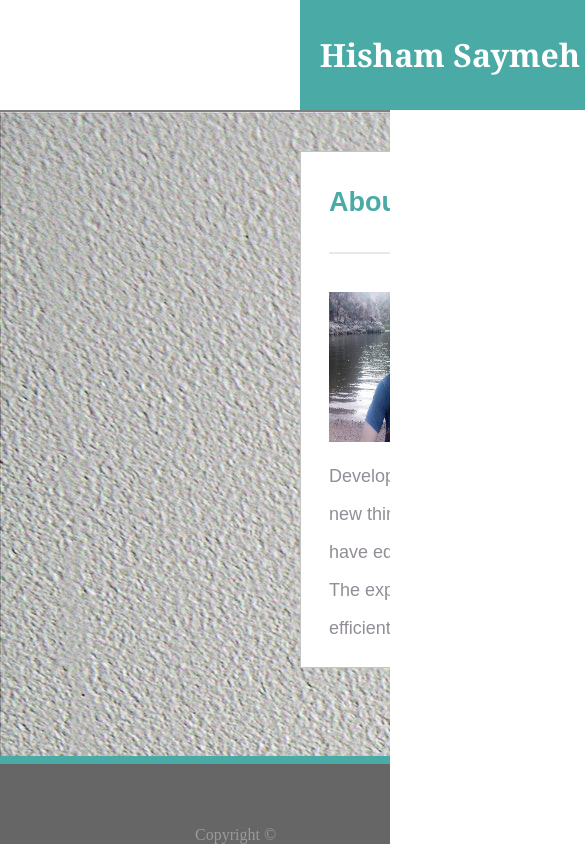
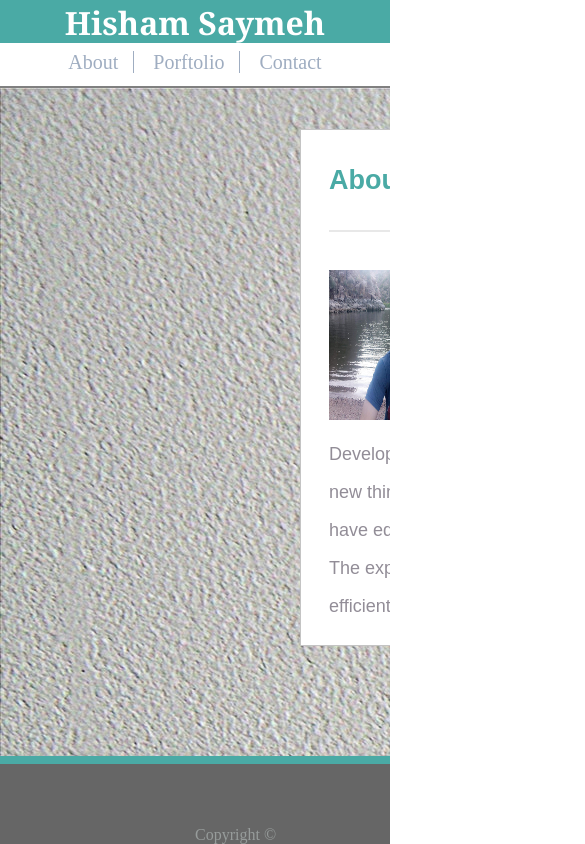
Before and after one commit to hishamss/Responsive-Portfolio, a plain HTML site: page index.html in a window 390 px wide. Shown: the top 844 px of the page, 585 px wide, since content can reach past the window. Drawn offline with Linux system fonts and the light colour scheme.

Commit message:
fixed h1 and nav in the header to adjust as requested for screen size 640px or less.

```diff
--- a/assets/css/style.css
+++ b/assets/css/style.css
@@ -6,6 +6,8 @@ body {
 header {
   background: #ffffff;
   border-bottom: 2px grey solid;
+  height: 86px;
+  line-height: 86px;
 }
 
 .header {
@@ -13,6 +15,7 @@ header {
   overflow: auto;
   margin: 0 300px;
   width: 960px;
+  height: 86px;
 }
 
 .header > h1 {
@@ -21,26 +24,26 @@ header {
   color: white;
   background: #4aaaa5;
   margin: 0;
-  height: 110px;
+  height: 100%;
   width: 300px;
   /* to center the name vertically and horizantally in h1 */
   text-align: center;
   vertical-align: middle;
-  line-height: 110px;
 }
 
 nav {
   float: right;
   text-align: center;
   vertical-align: middle;
-  line-height: 100px;
+  height: 100%;
+  margin: 0;
 }
 
 nav > a {
   color: #9fadc1;
   text-decoration: none;
   padding: 0 15px;
-  border-right: 1px grey solid;
+  border-right: 1px #9fadc1 solid;
   font-size: 20px;
 }
 
@@ -57,7 +60,7 @@ section {
   position: fixed;
   left: 0;
   bottom: 80px;
-  top: 112px;
+  top: 88px;
   background-image: url("../images/grey-texture.jpg");
   width: 100%;
   overflow: auto;
@@ -279,3 +282,33 @@ textarea {
   height: 40px;
   text-align: center;
 }
+
+@media only screen and (max-width: 640px) {
+  .header h1 {
+    float: none;
+    height: 50%;
+    line-height: 142%;
+    width: 100%;
+  }
+
+  .header {
+    margin: 0;
+    padding: 0;
+    width: auto;
+  }
+
+  nav {
+    float: none;
+    height: 50%;
+    line-height: 247%;
+    width: 100%;
+    margin: 0;
+    padding: 0;
+  }
+
+  nav > a {
+    margin: 0;
+    padding-top: 0;
+    padding-bottom: 0;
+  }
+}
```
